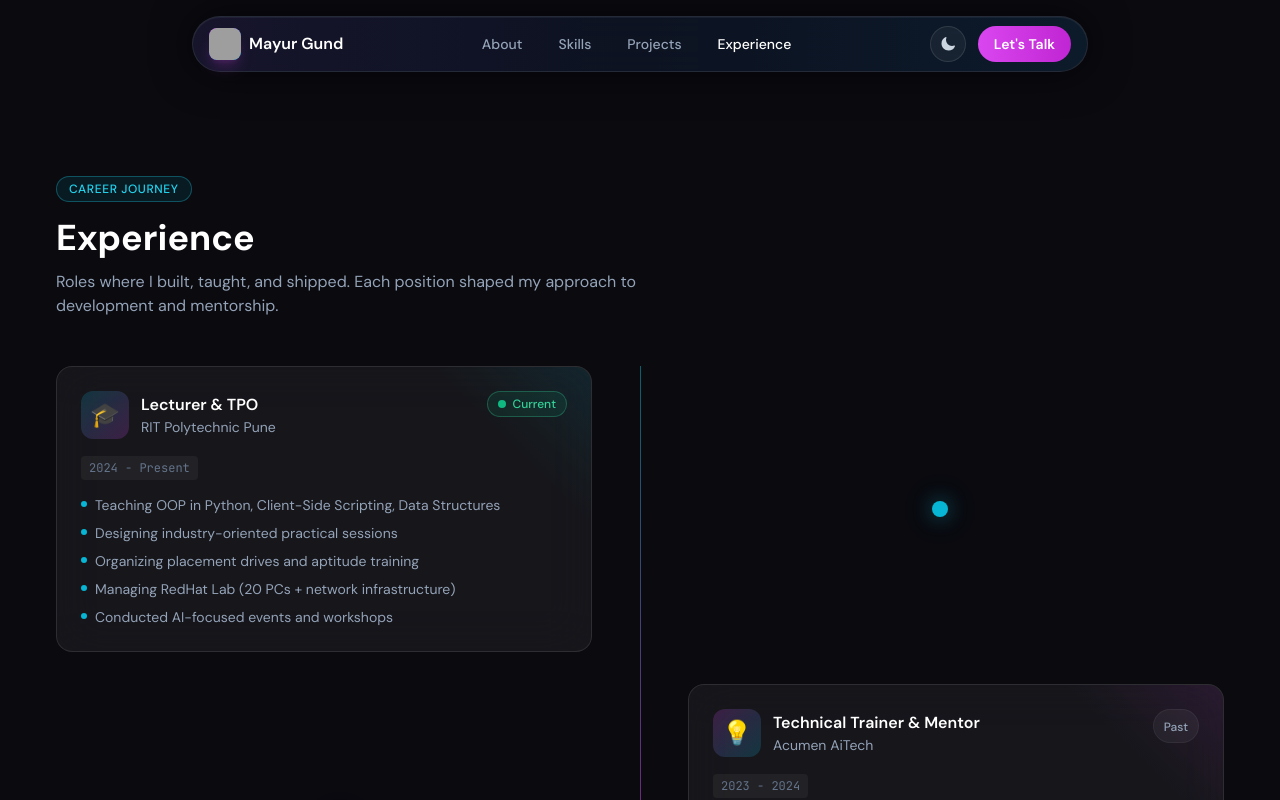
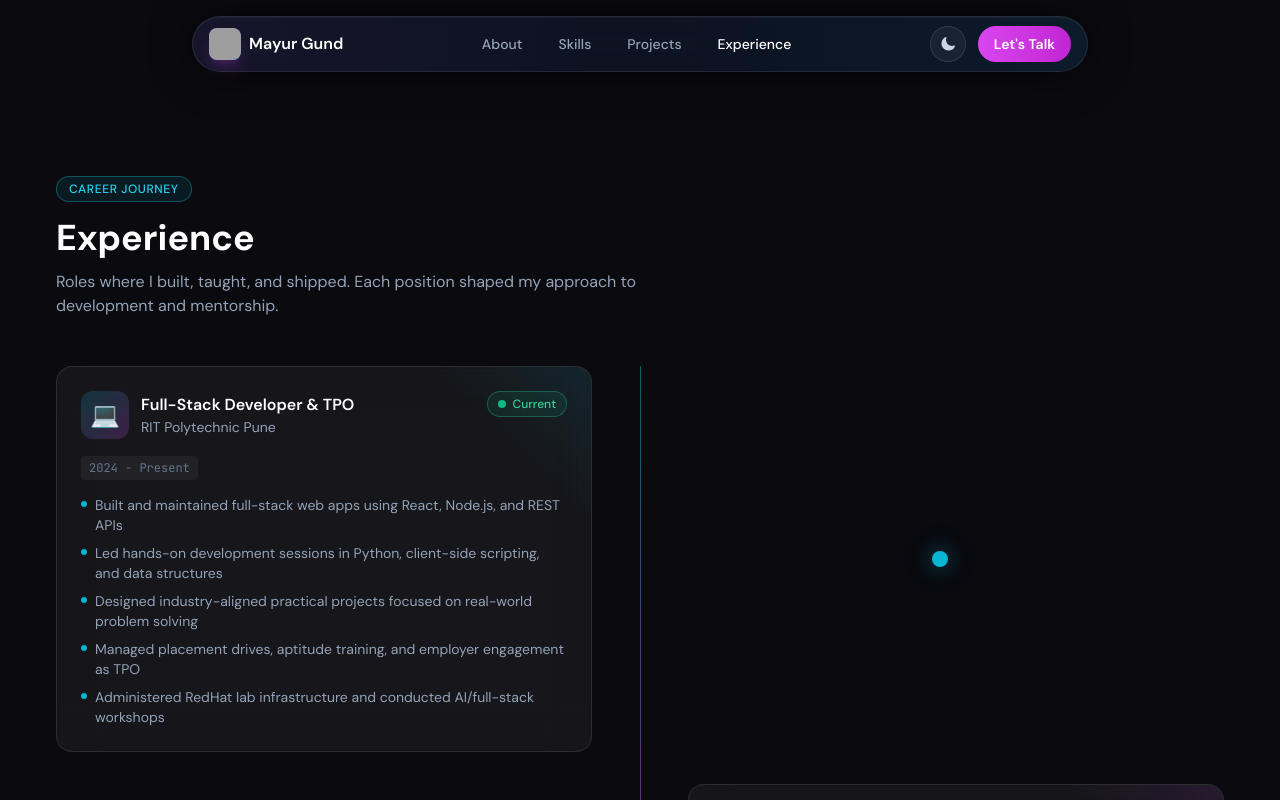
Before and after one commit to MannyG3/mayur-portfolio, a React (Vite) app in the folder client/: page /experience in a window 1280 px wide. Shown: the top 800 px of the page. Built offline with nearby package versions, Linux system fonts and the light colour scheme; grey boxes are pictures that could not be loaded.

Commit message:
Refocus experience role for developer applications

```diff
--- a/client/src/pages/Experience.jsx
+++ b/client/src/pages/Experience.jsx
@@ -4,18 +4,18 @@ import Reveal from '../components/Reveal'
 
 const roles = [
   {
-    title: 'Lecturer & TPO',
+    title: 'Full-Stack Developer & TPO',
     company: 'RIT Polytechnic Pune',
     status: 'present',
     period: '2024 - Present',
-    icon: '🎓',
+    icon: '💻',
     color: 'cyan',
     points: [
-      'Teaching OOP in Python, Client-Side Scripting, Data Structures',
-      'Designing industry-oriented practical sessions',
-      'Organizing placement drives and aptitude training',
-      'Managing RedHat Lab (20 PCs + network infrastructure)',
-      'Conducted AI-focused events and workshops',
+      'Built and maintained full-stack web apps using React, Node.js, and REST APIs',
+      'Led hands-on development sessions in Python, client-side scripting, and data structures',
+      'Designed industry-aligned practical projects focused on real-world problem solving',
+      'Managed placement drives, aptitude training, and employer engagement as TPO',
+      'Administered RedHat lab infrastructure and conducted AI/full-stack workshops',
     ],
   },
   {
```
